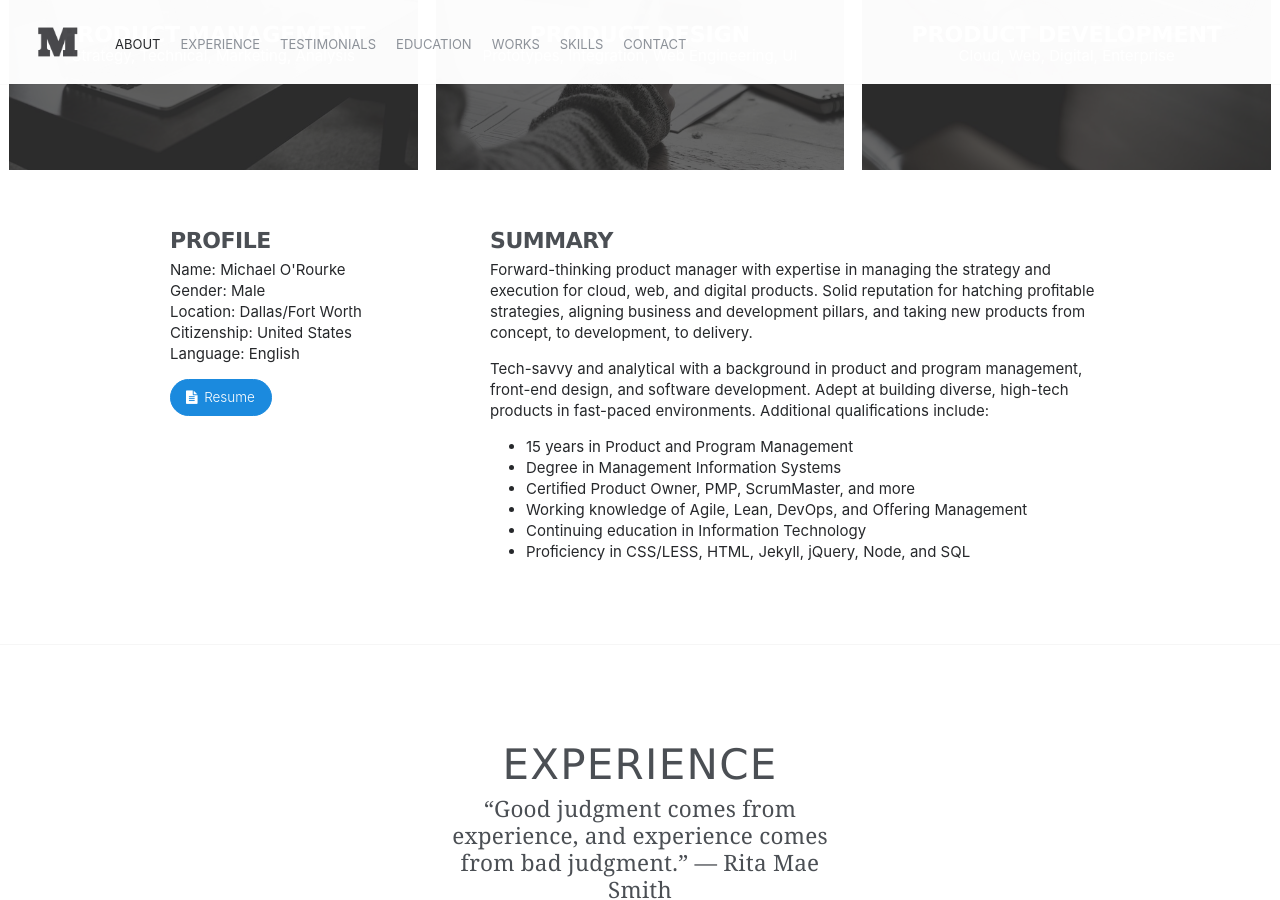
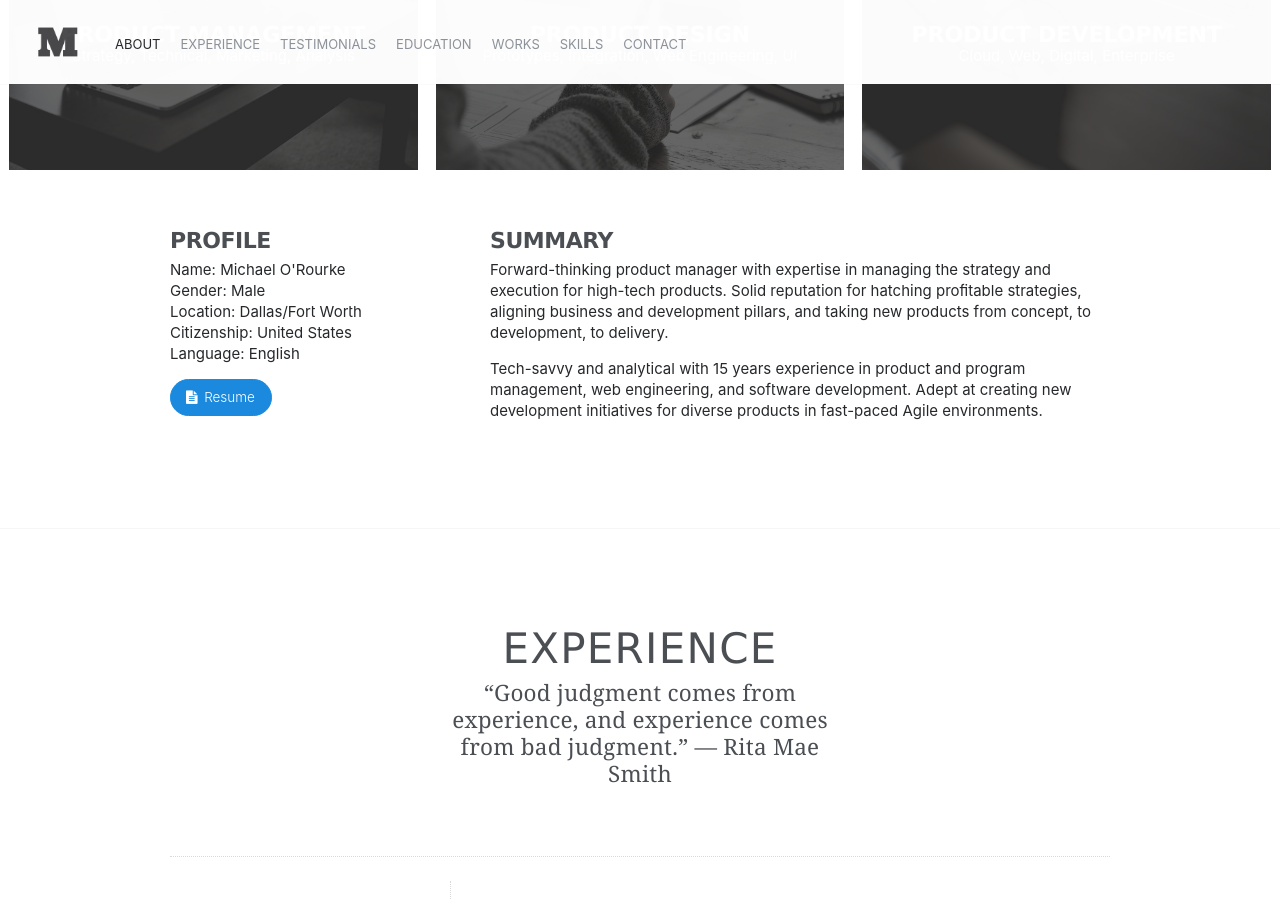
Before and after one commit to caleorourke/unveil, a Jekyll site: the page built from index.html, in a window 1280 px wide and 900 px high, scrolled down 1396 px. Built offline with Jekyll 4.4.1, drawn with Linux system fonts in a browser that asks for light colours.

Commit message:
new content

```diff
--- a/_includes/sections/about.html
+++ b/_includes/sections/about.html
@@ -26,16 +26,8 @@
     </div>
     <div class="col2-3">
       <h4>Summary</h4>
-      <p>Forward-thinking product manager with expertise in managing the strategy and execution for cloud, web, and digital products. Solid reputation for hatching profitable strategies, aligning business and development pillars, and taking new products from concept, to development, to delivery.</p>
-      <p>Tech-savvy and analytical with a background in product and program management, front-end design, and software development. Adept at building diverse, high-tech products in fast-paced environments. Additional qualifications include:</p>
-      <ul class="list-style-disc">
-        <li>15 years in Product and Program Management</li>
-        <li>Degree in Management Information Systems</li>
-        <li>Certified Product Owner, PMP, ScrumMaster, and more</li>
-        <li>Working knowledge of Agile, Lean, DevOps, and Offering Management</li>
-        <li>Continuing education in Information Technology</li>
-        <li>Proficiency in CSS/LESS, HTML, Jekyll, jQuery, Node, and SQL</li>
-      </ul>
+      <p>Forward-thinking product manager with expertise in managing the strategy and execution for high-tech products. Solid reputation for hatching profitable strategies, aligning business and development pillars, and taking new products from concept, to development, to delivery.</p>
+      <p>Tech-savvy and analytical with 15 years experience in product and program management, web engineering, and software development. Adept at creating new development initiatives for diverse products in fast-paced Agile environments.</p>
     </div>
   </div>
 </section>
```
